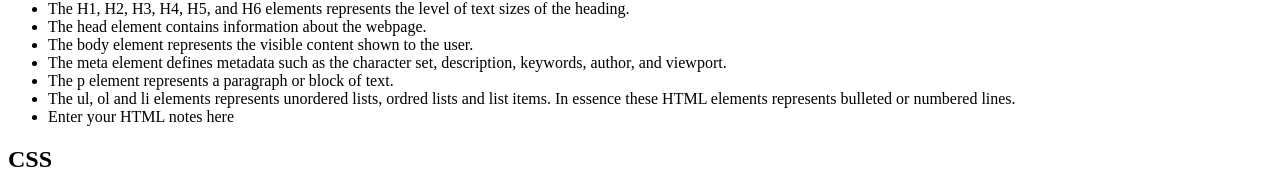
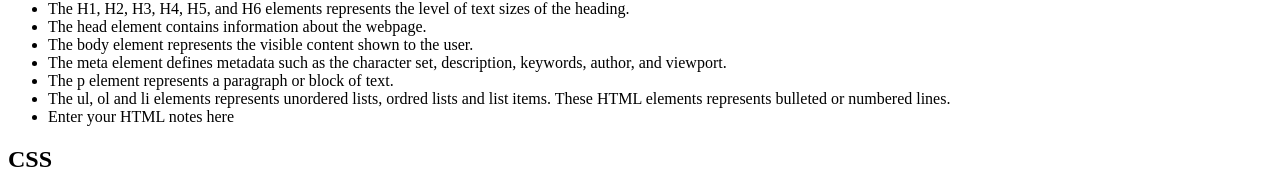
Before and after one commit to xKranze/prework-study-guide, a plain HTML site: page index.html in a window 1280 px wide. Shown: the part 927-1107 px from the top of the page. Drawn offline with Linux system fonts and the light colour scheme.

Commit message:
Shorten html notes

```diff
--- a/index.html
+++ b/index.html
@@ -20,7 +20,7 @@
           <li>The body element represents the visible content shown to the user.</li>
           <li>The meta element defines metadata such as the character set, description, keywords, author, and viewport.</li>
           <li>The p element represents a paragraph or block of text.</li>
-          <li>The ul, ol and li elements represents unordered lists, ordred lists and list items.  In essence these HTML elements represents bulleted or numbered lines.</li>
+          <li>The ul, ol and li elements represents unordered lists, ordred lists and list items. These HTML elements represents bulleted or numbered lines.</li>
           <li>Enter your HTML notes here</li>
 
         </ul>
```
